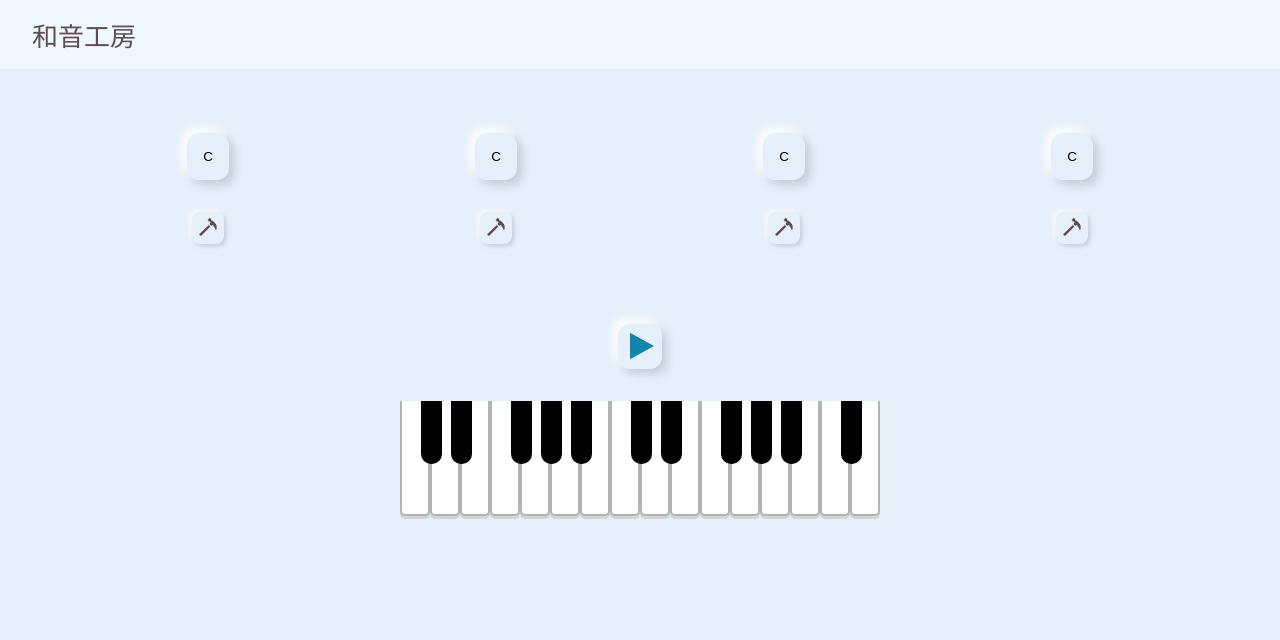
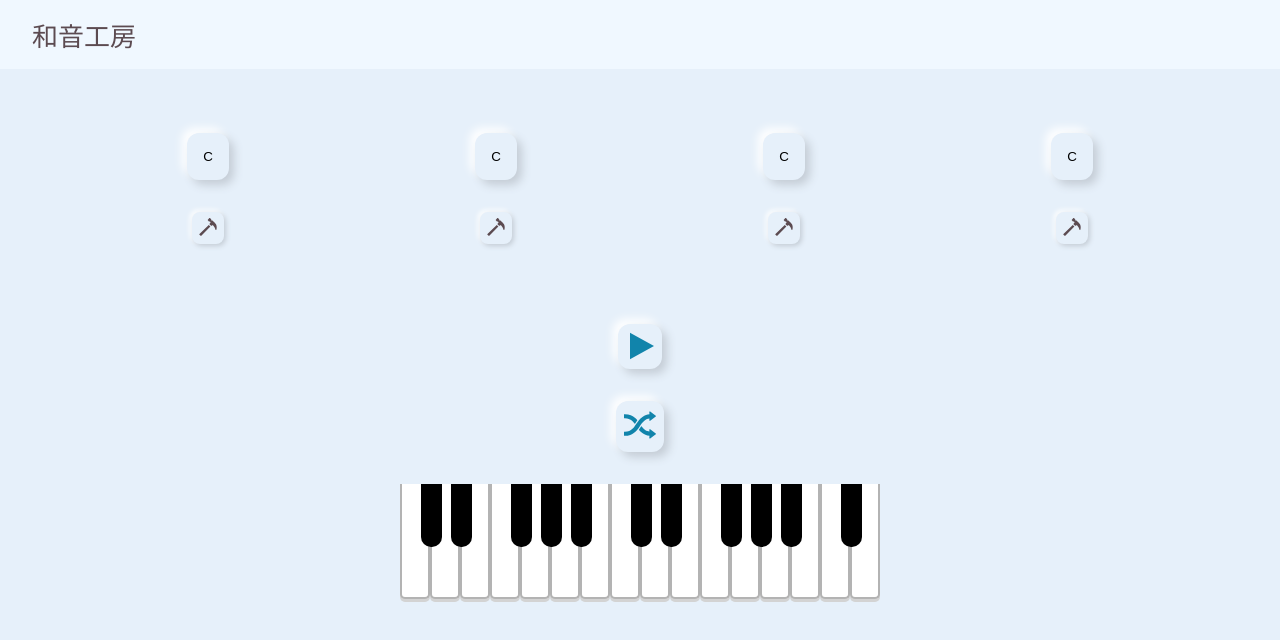
Before and after one commit to musyu36/waon-kobo, a React (Create React App) app: page / in a window 1280 px wide. Shown: the top 640 px of the page. Built offline with nearby package versions, Linux system fonts and the light colour scheme.

Commit message:
シャッフルアイコンを追加

```diff
--- a/src/components/ButtonSet.js
+++ b/src/components/ButtonSet.js
@@ -376,10 +376,6 @@ const ButtonsSet = ({ btnNum, playingNum }) => {
 
   return (
     <div className="btn-set">
-      {/* <button className="btn-play" variant="outlined" onClick={playChord}>
-        {currentNote}
-        {displayChord}
-      </button> */}
       {playButton}
       <button className="btn-select" onClick={handleOpenChordModal}>
         <HammerIcon />
--- a/src/components/ChordButtons.js
+++ b/src/components/ChordButtons.js
@@ -2,6 +2,7 @@ import React, { useContext, useEffect, useState } from "react";
 import "../styles/ChordButtons.css";
 import ButtonSet from "./ButtonSet.js";
 import PlayButton from "./PlayButton.js";
+import ShuffleButton from "./ShuffleButton.js";
 import PlayButtonPushed from "./PlayButtonPushed.js";
 import notes from "../notes/Notes.js";
 
@@ -77,6 +78,7 @@ const ChordButtons = () => {
         <ButtonSet btnNum={4} playingNum={state} />
       </div>
       {playButton}
+      <ShuffleButton />
     </>
   );
 };
--- /dev/null
+++ b/src/components/ShuffleButton.js
@@ -0,0 +1,15 @@
+import React from "react";
+import "../styles/ShuffleButton.css";
+import ShuffleIcon from "./ShuffleIcon";
+
+const ShuffleButton = () => {
+  return (
+    <div className="shuffle-button">
+      <button className="btn-shuffle-chords" variant="outlined">
+        <ShuffleIcon />
+      </button>
+    </div>
+  );
+};
+
+export default ShuffleButton;
--- /dev/null
+++ b/src/components/ShuffleIcon.js
@@ -0,0 +1,9 @@
+import React from "react";
+import shuffleIcon from "../img/shuffle.svg";
+import "../styles/ShuffleIcon.css";
+
+const ShuffleIcon = () => {
+  return <img className={"shuffle-icon"} src={shuffleIcon} alt="" />;
+};
+
+export default ShuffleIcon;
--- a/src/components/Triangle.js
+++ b/src/components/Triangle.js
@@ -2,8 +2,8 @@ import React from "react";
 import triangleIcon from "../img/triangle.svg";
 import "../styles/Triangle.css";
 
-const HammerIcon = () => {
+const TriangleIcon = () => {
   return <img className={"triangle-icon"} src={triangleIcon} alt="" />;
 };
 
-export default HammerIcon;
+export default TriangleIcon;
--- /dev/null
+++ b/src/styles/ShuffleButton.css
@@ -0,0 +1,29 @@
+.shuffle-button {
+  display: flex;
+  justify-content: center;
+  position: relative;
+}
+
+.btn-shuffle-chords {
+  position: relative;
+  margin-bottom: 32px;
+  padding: 8px 8px 8px 8px;
+  border: none;
+  border-radius: 12px;
+  background: #e6f0fa;
+  box-shadow: 5px 5px 10px #c4ccd5, -5px -5px 10px #ffffff;
+  outline: 0;
+  cursor: pointer;
+}
+
+.btn-shuffle-chords:active {
+  position: relative;
+  margin-bottom: 32px;
+  padding: 9px 7px 7px 9px;
+  border: none;
+  border-radius: 12px;
+  background: #e6f0fa;
+  box-shadow: inset 5px 5px 10px #c4ccd5, inset -5px -5px 10px #ffffff;
+  outline: 0;
+  cursor: pointer;
+}
--- /dev/null
+++ b/src/styles/ShuffleIcon.css
@@ -0,0 +1,4 @@
+.shuffle-icon {
+  width: 32px;
+  height: 32px;
+}
```
Also changed, not shown: src/img/shuffle.svg (added).
